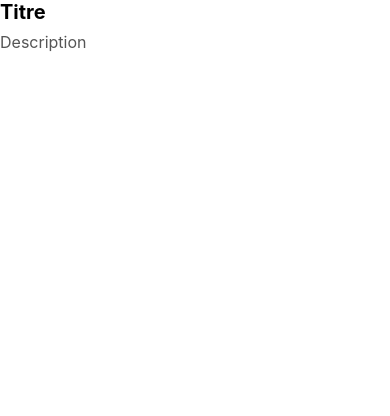
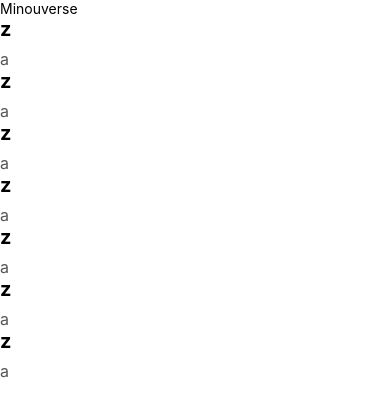
Before and after one commit to havenito/TP1_ReactNative, a React Native app: screen / in a window 390 px wide. Shown: the top 416 px of the page. Built offline with nearby package versions, Linux system fonts and the light colour scheme.

Commit message:
Affichage d’une liste d’éléments

```diff
--- a/App.js
+++ b/App.js
@@ -13,9 +13,43 @@ export default function App () {
   ];
 
   return (
-    <View>
-      <Text style={styles.title}>Titre</Text>
-      <Text style={styles.description}>Description</Text>
+    <View style={styles.container}>
+      <Text style={styles.header}>Minouverse</Text>
+
+      <View style={styles.article}>
+        <Text style={styles.title}>{articles[0].title}</Text>
+        <Text style={styles.description}>{articles[0].description}</Text>
+      </View>
+
+      <View style={styles.article}>
+        <Text style={styles.title}>{articles[1].title}</Text>
+        <Text style={styles.description}>{articles[1].description}</Text>
+      </View>
+
+      <View style={styles.article}>
+        <Text style={styles.title}>{articles[2].title}</Text>
+        <Text style={styles.description}>{articles[2].description}</Text>
+      </View>
+
+      <View style={styles.article}>
+        <Text style={styles.title}>{articles[3].title}</Text>
+        <Text style={styles.description}>{articles[3].description}</Text>
+      </View>
+
+      <View style={styles.article}>
+        <Text style={styles.title}>{articles[4].title}</Text>
+        <Text style={styles.description}>{articles[4].description}</Text>
+      </View>
+
+      <View style={styles.article}>
+        <Text style={styles.title}>{articles[5].title}</Text>
+        <Text style={styles.description}>{articles[5].description}</Text>
+      </View>
+
+      <View style={styles.article}>
+        <Text style={styles.title}>{articles[6].title}</Text>
+        <Text style={styles.description}>{articles[6].description}</Text>
+      </View>
     </View>
   )
 }
```
